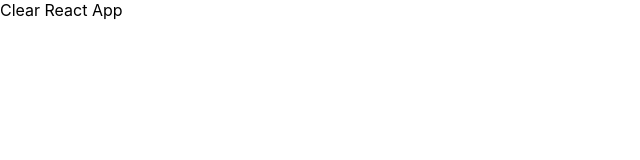
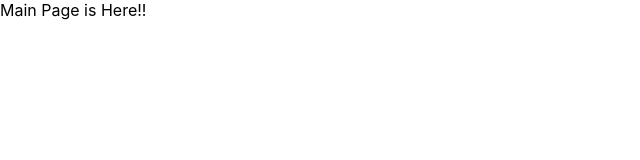
Before and after one commit to eraldosiniciof/input-challenges, a React (Create React App) app: page / in a window 1280 px wide. Shown: the top 160 px of the page, without its empty margins (0-640 px from the left). Built offline with nearby package versions, Linux system fonts and the light colour scheme.

Commit message:
chore: config-overrides and jsconfig

```diff
--- /dev/null
+++ b/config-overrides.js
@@ -0,0 +1,11 @@
+/* eslint-disable no-undef */
+const { addBabelPlugin, override } = require('customize-cra');
+
+module.exports = override(
+  addBabelPlugin([
+    'babel-plugin-root-import',
+    {
+      rootPathSuffix: 'src',
+    },
+  ])
+);
--- a/src/App.js
+++ b/src/App.js
@@ -1,7 +1,8 @@
 import React from 'react';
+import { Main } from '~/pages/Main';
 
 function App() {
-  return <div>Clear React App</div>;
+  return <Main />;
 }
 
 export default App;
--- /dev/null
+++ b/src/pages/Main/index.js
@@ -0,0 +1,5 @@
+import React from 'react';
+
+export function Main() {
+  return <div>Main Page is Here!!</div>;
+}
```
Also changed, not shown: jsconfig.json (added, +10 -0 lines), package.json (+8 -5 lines), .eslintrc.json (deleted), 2 other files (tests, documents, lock files or other folders).
